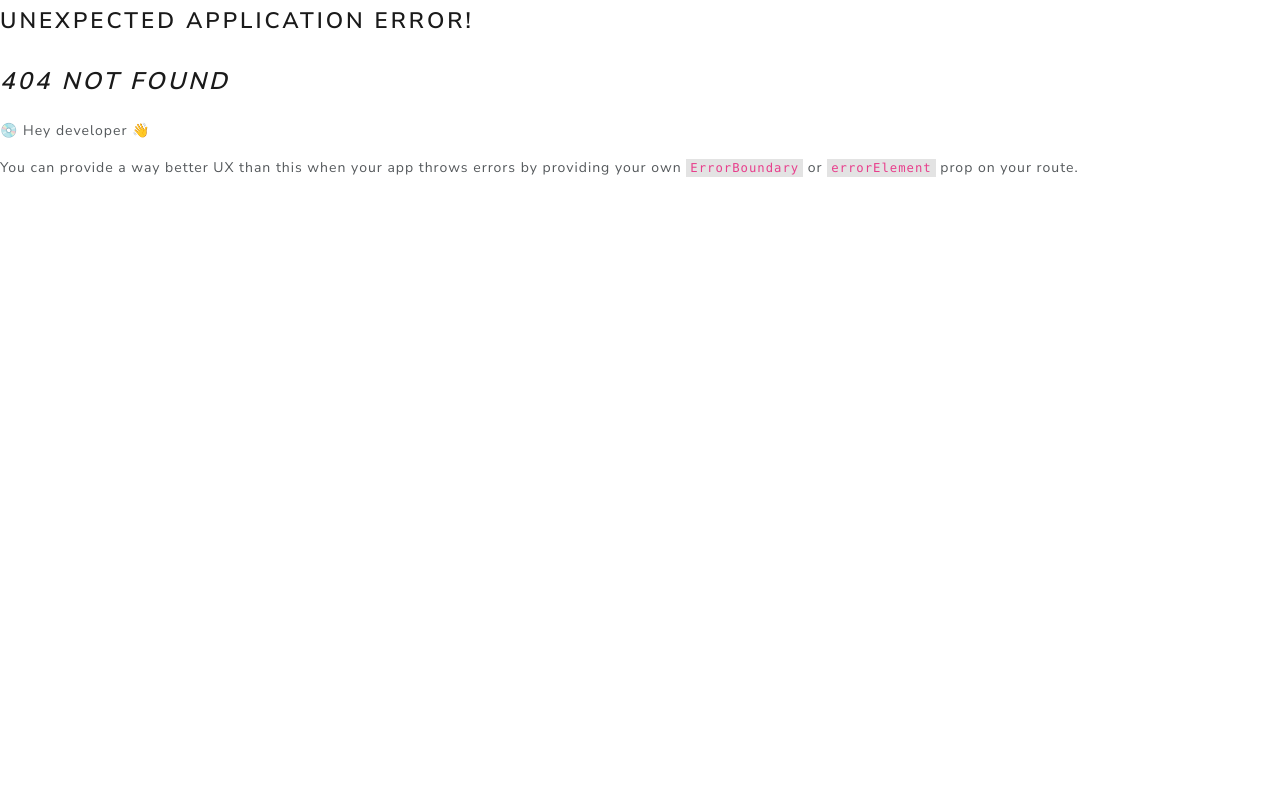
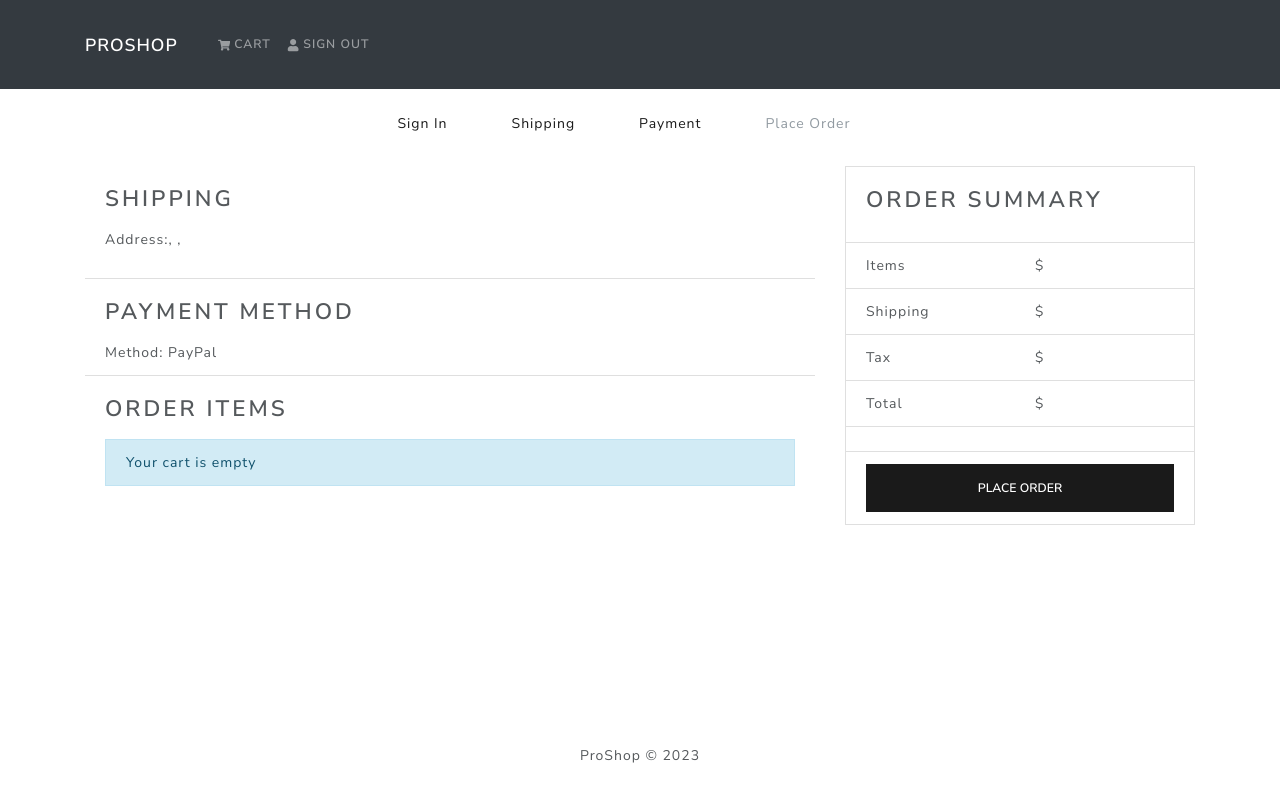
Before and after one commit to Gabriel-Azevedo-Ferreira/e-commerce-mern, a React (Create React App) app in the folder frontend/: page /placeorder in a window 1280 px wide. Before the commit this address had no page. Built offline with nearby package versions, Linux system fonts and the light colour scheme; sample sign-in values are in the browser's storage.

Commit message:
order routes - half away adding

```diff
--- a/frontend/src/index.js
+++ b/frontend/src/index.js
@@ -20,6 +20,7 @@ import RegisterScreen from "./screens/RegisterScreen";
 import PrivateRoute from "./components/PrivateRoute";
 import ShippingScreen from "./screens/ShippingScreen";
 import PaymentScreen from "./screens/PaymentScreen";
+import PlaceOrderScreen from "./screens/PlaceOrderScreen";
 
 const router = createBrowserRouter(
   createRoutesFromElements(
@@ -32,6 +33,7 @@ const router = createBrowserRouter(
       <Route path="/" element={<PrivateRoute />}>
         <Route path="/shipping" element={<ShippingScreen />} />
         <Route path="/payment" element={<PaymentScreen />} />
+        <Route path="/placeorder" element={<PlaceOrderScreen />} />
       </Route>
     </Route>
   )
--- /dev/null
+++ b/frontend/src/screens/PlaceOrderScreen.jsx
@@ -0,0 +1,156 @@
+import Message from "../components/Message";
+import CheckoutSteps from "../components/CheckoutSteps";
+import React, { useEffect } from "react";
+import { Button, Card, Col, ListGroup, Row, Image } from "react-bootstrap";
+import { useDispatch, useSelector } from "react-redux";
+import { Link, useNavigate } from "react-router-dom";
+import { useCreateOrderMutation } from "../slice/ordersApiSlice";
+import { clearCartItems } from "../slice/cartSlice";
+import { ToastContainer, toast } from "react-toastify";
+
+const PlaceOrderScreen = () => {
+  const {
+    shippingAddress,
+    paymentMethod,
+    cartItems,
+    itemsPrice,
+    shippingPrice,
+    taxPrice,
+    totalPrice,
+  } = useSelector((state) => state.cart);
+  console.log(useSelector((state) => state.cart));
+  const [createOrder, { isLoading }] = useCreateOrderMutation();
+  const dispatch = useDispatch();
+  const navigate = useNavigate();
+
+  useEffect(() => {
+    if (!shippingAddress) navigate("/shipping");
+    if (!paymentMethod) navigate("/payment");
+  }, [shippingAddress, navigate]);
+
+  const placeOrderHandler = async (e) => {
+    e.preventDefault();
+    const res = await createOrder({
+      orderItems: cartItems,
+      shippingAddress,
+      paymentMethod,
+      itemsPrice,
+      shippingPrice,
+      taxPrice,
+      totalPrice,
+    });
+    console.log(res);
+    if (res.error) {
+      toast.error(res.error.data.message || res.error.data);
+    } else {
+      // dispatch(clearCartItems());
+      navigate(`orders/${res._id}`);
+    }
+  };
+  return (
+    <>
+      <CheckoutSteps step1 step2 step3 />
+      <Row>
+        <Col md={8}>
+          <ListGroup variant="flush">
+            <ListGroup.Item>
+              <h2>Shipping</h2>
+              <p>
+                <strong>Address:</strong>
+                {shippingAddress.address}, {shippingAddress.city}{" "}
+                {shippingAddress.postalCode}, {shippingAddress.country}
+              </p>
+            </ListGroup.Item>
+
+            <ListGroup.Item>
+              <h2>Payment Method</h2>
+              <strong>Method: </strong>
+              {paymentMethod}
+            </ListGroup.Item>
+
+            <ListGroup.Item>
+              <h2>Order Items</h2>
+              {cartItems.length === 0 ? (
+                <Message>Your cart is empty</Message>
+              ) : (
+                <ListGroup variant="flush">
+                  {cartItems.map((item, index) => (
+                    <ListGroup.Item key={index}>
+                      <Row>
+                        <Col md={1}>
+                          <Image
+                            src={item.image}
+                            alt={item.name}
+                            fluid
+                            rounded
+                          />
+                        </Col>
+                        <Col>
+                          <Link to={`/product/${item.product}`}>
+                            {item.name}
+                          </Link>
+                        </Col>
+                        <Col md={4}>
+                          {item.qty} x ${item.price} = ${item.qty * item.price}
+                        </Col>
+                      </Row>
+                    </ListGroup.Item>
+                  ))}
+                </ListGroup>
+              )}
+            </ListGroup.Item>
+          </ListGroup>
+        </Col>
+        <Col md={4}>
+          <Card>
+            <ListGroup variant="flush">
+              <ListGroup.Item>
+                <h2>Order Summary</h2>
+              </ListGroup.Item>
+              <ListGroup.Item>
+                <Row>
+                  <Col>Items</Col>
+                  <Col>${itemsPrice}</Col>
+                </Row>
+              </ListGroup.Item>
+              <ListGroup.Item>
+                <Row>
+                  <Col>Shipping</Col>
+                  <Col>${shippingPrice}</Col>
+                </Row>
+              </ListGroup.Item>
+              <ListGroup.Item>
+                <Row>
+                  <Col>Tax</Col>
+                  <Col>${taxPrice}</Col>
+                </Row>
+              </ListGroup.Item>
+              <ListGroup.Item>
+                <Row>
+                  <Col>Total</Col>
+                  <Col>${totalPrice}</Col>
+                </Row>
+              </ListGroup.Item>
+              <ListGroup.Item>
+                {/* {error && <Message variant="danger">{error}</Message>} */}
+              </ListGroup.Item>
+              <ListGroup.Item>
+                <Button
+                  type="button"
+                  className="btn-block"
+                  disabled={cartItems === 0}
+                  onClick={placeOrderHandler}
+                >
+                  Place Order
+                </Button>
+              </ListGroup.Item>
+            </ListGroup>
+          </Card>
+        </Col>
+      </Row>
+      <ToastContainer />
+    </>
+  );
+};
+
+export default PlaceOrderScreen;
--- a/frontend/src/screens/RegisterScreen.jsx
+++ b/frontend/src/screens/RegisterScreen.jsx
@@ -35,7 +35,6 @@ const RegisterScreen = () => {
     else {
       const res = await register({ name, email, password });
       if (res.error) {
-        console.log("here");
         toast.error(res.error.data.message || res.error);
       } else dispatch(setCredentials({ ...res.data }));
     }
--- a/frontend/src/slice/cartSlice.js
+++ b/frontend/src/slice/cartSlice.js
@@ -4,7 +4,7 @@ const addDecimals = (num) => (Math.round(num * 100) / 100).toFixed(2);
 
 const initialState = localStorage.getItem("cart")
   ? JSON.parse(localStorage.getItem("cart"))
-  : { cartItems: [], shippingAddress: {}, paymentMethods: "PayPal" };
+  : { cartItems: [], shippingAddress: {}, paymentMethod: "PayPal" };
 const cartSlice = createSlice({
   name: "cart",
   initialState,
@@ -29,7 +29,11 @@ const cartSlice = createSlice({
       return updateCart(state);
     },
     savePaymentMethod: (state, action) => {
-      state.paymentMethods = action.payload;
+      state.paymentMethod = action.payload;
+      return updateCart(state);
+    },
+    clearCartItems: (state, action) => {
+      state.cartItems = [];
       return updateCart(state);
     },
   },
@@ -39,6 +43,7 @@ export const {
   removeFromCart,
   saveShippingAdress,
   savePaymentMethod,
+  clearCartItems,
 } = cartSlice.actions;
 export default cartSlice;
 
--- /dev/null
+++ b/frontend/src/slice/ordersApiSlice.jsx
@@ -0,0 +1,12 @@
+import { ORDERS_URL } from "../constants";
+import apiSlice from "./apiSlice";
+
+export const ordersAPISlice = apiSlice.injectEndpoints({
+  endpoints: (builder) => ({
+    createOrder: builder.mutation({
+      query: (order) => ({ url: ORDERS_URL, method: "POST", body: order }),
+    }),
+  }),
+});
+
+export const { useCreateOrderMutation } = ordersAPISlice;
```
Also changed, not shown: 1 other file (tests, documents, lock files or other folders).
